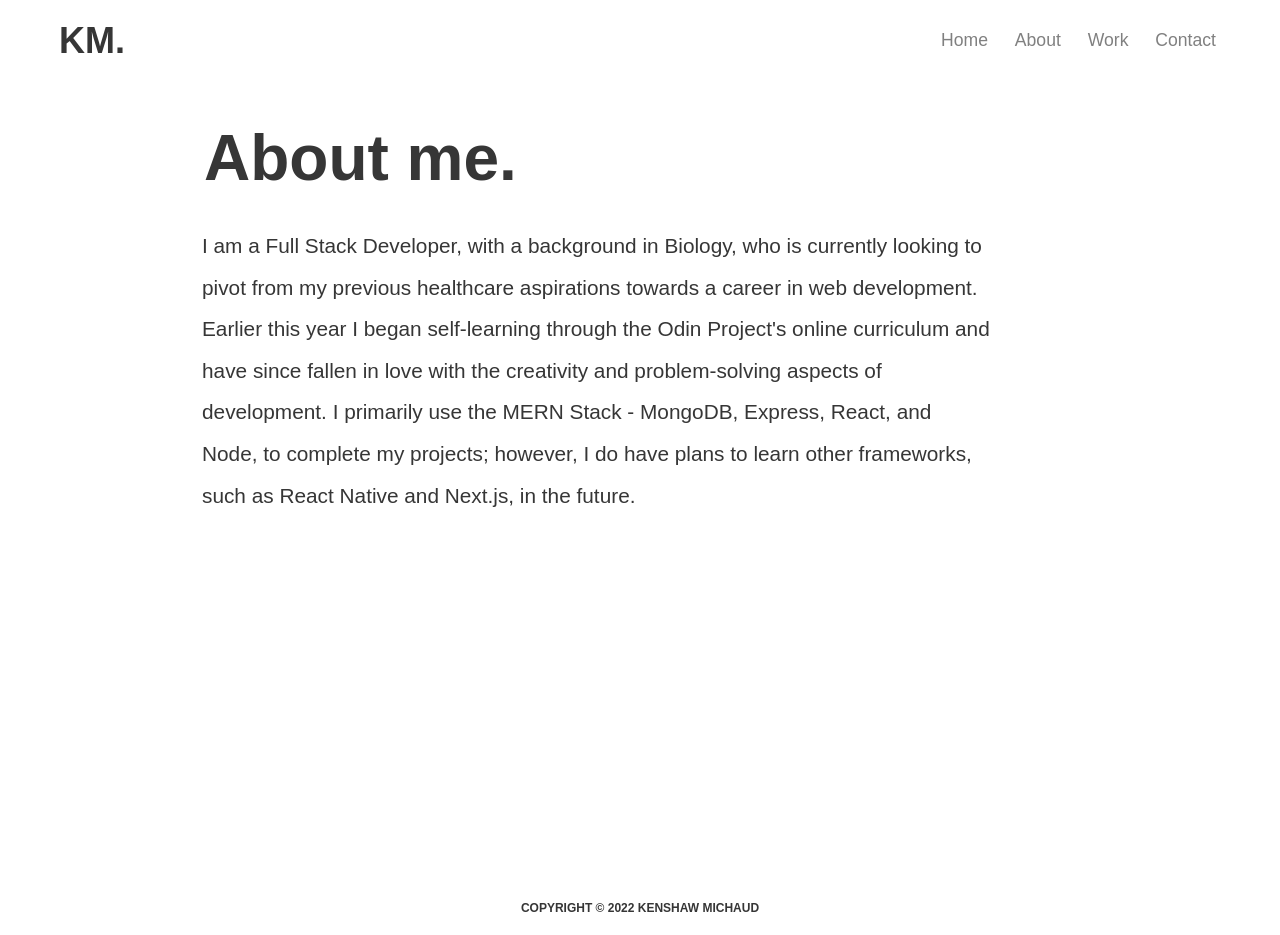
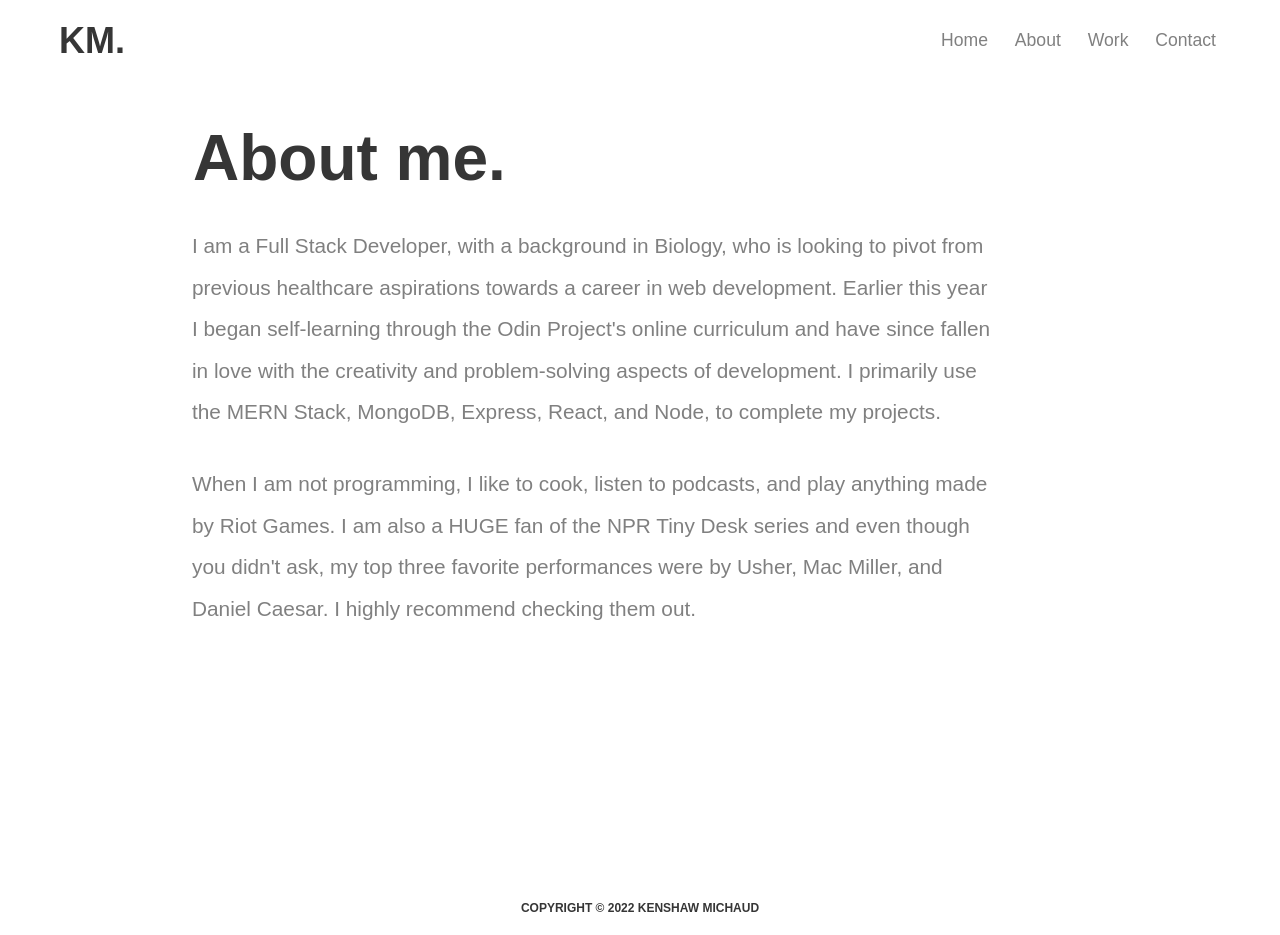
Before and after one commit to ken862734801/ken862734801.github.io, a React (Create React App) app: page /about in a window 1280 px wide. Built offline with nearby package versions, Linux system fonts and the light colour scheme.

Commit message:
Complete about me section

```diff
--- a/src/components/About/about.css
+++ b/src/components/About/about.css
@@ -7,18 +7,21 @@
 }
 .about-container{
     width:70%;
-    min-width:400px;
+    min-width:380px;
     margin:0 auto;
-    padding:40px 10px;
+    padding:40px 0px;
 }
 .about-container > h1{
-    text-indent: 2px;
+    text-indent: 1px;
 }
 .biography{
     width:90%;
-    color: var(--font);
+    color: gray;
     font-size:1.3em;
     line-height: 2;
-    min-width:400px;
+    min-width:380px;
     margin:30px 0px;
 }
+.biography > p:nth-of-type(2){
+    margin-top:30px;
+}
--- a/src/components/About/index.jsx
+++ b/src/components/About/index.jsx
@@ -7,9 +7,14 @@ function About (){
             <div className='about-container'>
                 <h1>About me.</h1>
                 <div className='biography'>
-                    <p> I am a Full Stack Developer, with a background in Biology, who is currently looking to pivot from my previous healthcare aspirations towards a career in web development.
+                    <p>
+                        I am a Full Stack Developer, with a background in Biology, who is looking to pivot from previous healthcare aspirations towards a career in web development.
                         Earlier this year I began self-learning through the Odin Project's online curriculum and have since fallen in love with the creativity and problem-solving aspects of development.
-                        I primarily use the MERN Stack - MongoDB, Express, React, and Node, to complete my projects; however, I do have plans to learn other frameworks, such as React Native and Next.js, in the future.
+                        I primarily use the MERN Stack, MongoDB, Express, React, and Node, to complete my projects.
+                    </p>
+                    <p>
+                        When I am not programming, I like to cook, listen to podcasts, and play anything made by Riot Games. I am also a HUGE fan of the NPR Tiny Desk series and even though
+                        you didn't ask, my top three favorite performances were by Usher, Mac Miller, and Daniel Caesar. I highly recommend checking them out.
                     </p>
                 </div>
             </div>
--- a/src/components/Contact/contact.css
+++ b/src/components/Contact/contact.css
@@ -21,12 +21,18 @@ h1{
     margin: 0 auto;
     padding:40px 10px;
 }
-.contact-container > p:nth-of-type(1){
+.contact-container > p{
     font-size:1.3em;
     margin-top: 40px;
     margin-bottom:45px;
+    color:gray;
+    line-height:2;
+}
+.contact-container > p > span{
     color:var(--font);
+    font-weight: bold;
 }
+
 .contact-form-container{
     min-width:400px;
     margin-top:-10px;
--- a/src/components/Contact/index.jsx
+++ b/src/components/Contact/index.jsx
@@ -8,7 +8,7 @@ function Contact () {
         <main className='contact-page' id='contact-page'>
             <div className='contact-container'>
                 <h1>Get in touch.</h1>
-                <p>I'm always open to discussing ideas and collaborating with others. Feel free to contact me. </p>
+                <p>I'm always open to discussing ideas and working with others. Feel free to contact me at <span>kenshawmichaud@gmail.com</span></p>
                 <div className='contact-form-container'>
                     <form>
                         <div className='form-input-wrapper'>
--- a/src/components/Header/index.jsx
+++ b/src/components/Header/index.jsx
@@ -26,7 +26,7 @@ function Header (){
                     <Link to="/contact">
                         <a>Contact</a>
                     </Link>
-                    <a id="menu-bars">☰</a>
+                    <a id="menu-bars"></a>
                 </navbar>
             </div>
         </header>
```
